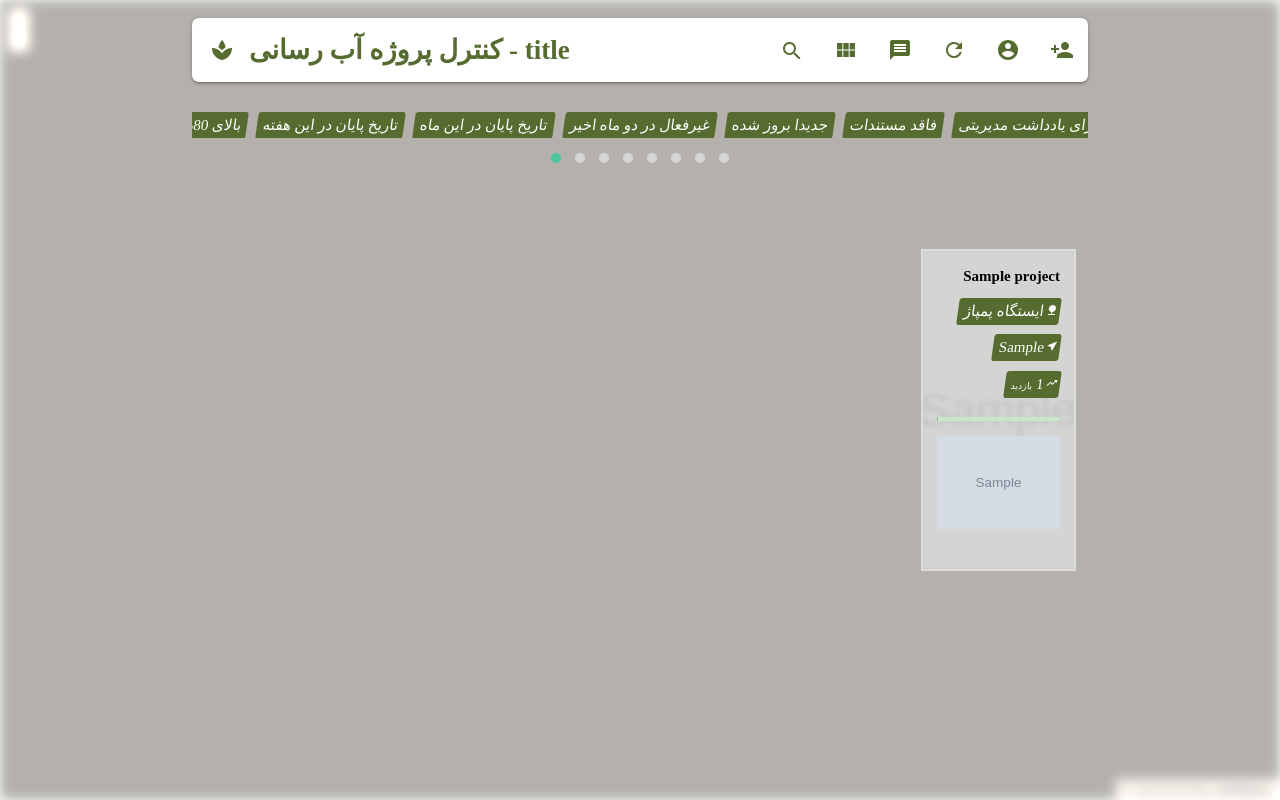
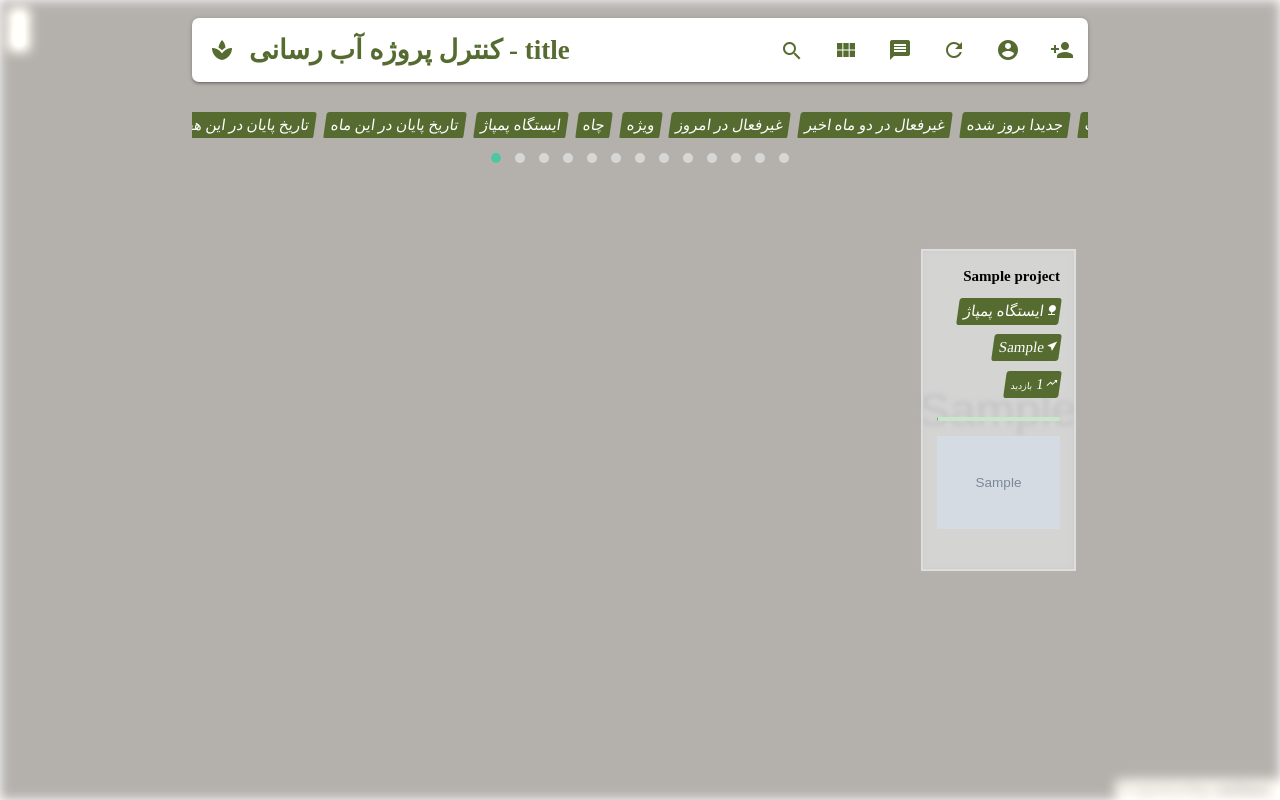
Before and after one commit to saelozahra/jahadeabresani, a Django app: page /search/ in a window 1280 px wide. Run offline with Django 4.2, Linux system fonts and the light colour scheme; a user stored in the database is signed in; data comes from the database, SQL or seed files in the repository; tables that the repository leaves empty hold one stand-in row (values such as "Sample post"); grey boxes marked "Sample" are stand-in pictures; some web fonts are replaced.

Commit message:
search tags

```diff
--- a/main/templates/base.html
+++ b/main/templates/base.html
@@ -82,13 +82,13 @@
                 </p>
                 <p>
                   <label>
-                    <input class="with-gap" name="search_in" type="radio" value="admin"  />
+                    <input class="with-gap" name="search_in" type="radio" value="admin" />
                     <span>سرپرست کارگاه</span>
                   </label>
                 </p>
                 <p>
                   <label>
-                    <input class="with-gap" name="search_in" type="radio" value="project_type"  />
+                    <input class="with-gap" name="search_in" type="radio" value="project_type" />
                     <span>نوع پروژه</span>
                   </label>
                 </p>
@@ -98,20 +98,26 @@
             </div>
         </form>
 
-
         <div class="{% block ContainerRowClass %}row{% endblock ContainerRowClass %}">
 
-            <div class="row owl-carousel  owl-theme" id="display_search_list" style="direction: ltr ;display: {% block DisplaySearchList %}none{% endblock DisplaySearchList %}">
+            {% if obj_type %}
+                <div class="row owl-carousel  owl-theme" id="display_search_list" style="direction: ltr ;">
+                    <a class="ptag" href="../../search/promote">ویژه</a>
+                    <a class="ptag" href="../../search/inactivetoday">غیرفعال در امروز</a>
                     <a class="ptag" href="../../search/inactive2month">غیرفعال در دو ماه اخیر</a>
                     <a class="ptag" href="../../search/latest_actived">جدیدا بروز شده</a>
                     <a class="ptag" href="../../search/without_files">فاقد مستندات</a>
                     <a class="ptag" href="../../search/has_note">دارای یادداشت مدیریتی</a>
                     <a class="ptag" href="../../search/less_than_20">کمتر از 20% پیشرفت</a>
                     <a class="ptag" href="../../search/more_than_80">بالای 80% پیشرفت</a>
+                    <a class="ptag" href="../../search/without_gharardad">فاقد قرارداد</a>
                     <a class="ptag" href="../../search/week_end_date">تاریخ پایان در این هفته</a>
                     <a class="ptag" href="../../search/month_end_date">تاریخ پایان در این ماه</a>
+                    {% for ot in obj_type %}
+                        <a class="ptag" href="../../search/{{ ot.title }}">{{ ot.title }}</a>
+                    {% endfor %}
                 </div>
-
+            {% endif %}
             <div style="float: left; width: {% block LeftBoxWidth %}313px{% endblock LeftBoxWidth %};max-height: 789px;overflow-y: auto;padding: 10px">
                 {% block LeftContent %}
                 {% endblock LeftContent %}
--- a/main/templates/index.html
+++ b/main/templates/index.html
@@ -1,7 +1,6 @@
 {% extends "base.html" %}
 {% block title %}پروژه آب رسانی شهید مالکوم ایکس{% endblock %}
 {% block MenuTitle %}پروژه آب رسانی شهید مالکوم ایکس{% endblock %}
-{% block DisplaySearchList %}block{% endblock DisplaySearchList %}
 
 {% block UnderMap %}
     <div id="popup" title="myproject" class="ol-popup">
--- a/main/views.py
+++ b/main/views.py
@@ -32,6 +32,7 @@ class Index(TemplateView):
 
         context = {
             'projects_data': projects_data,
+            'obj_type': main.models.MapObjectTypes.objects.all(),
             "pishraft": miangin_pishrafte_all_projects,
             "projects_number": all_projects.count()
         }
--- a/project/templates/search.html
+++ b/project/templates/search.html
@@ -2,7 +2,6 @@
 
 {% block title %}کنترل پروژه آب رسانی - {{ search_in }} {% endblock %}
 {% block MenuTitle %}کنترل پروژه آب رسانی -  {{ search_in }}{% endblock %}
-{% block DisplaySearchList %}block{% endblock DisplaySearchList %}
 
 {% block UnderMap %}
     <style>
--- a/project/views.py
+++ b/project/views.py
@@ -126,6 +126,7 @@ class SearchPage(TemplateView):
             title = "title"
 
         context = {
+            'obj_type': main.models.MapObjectTypes.objects.all().values(),
             'search_in': title,
             'search_word': "",
             'min': 0,
```
Lines whose indentation alone changed are shown as unchanged.
